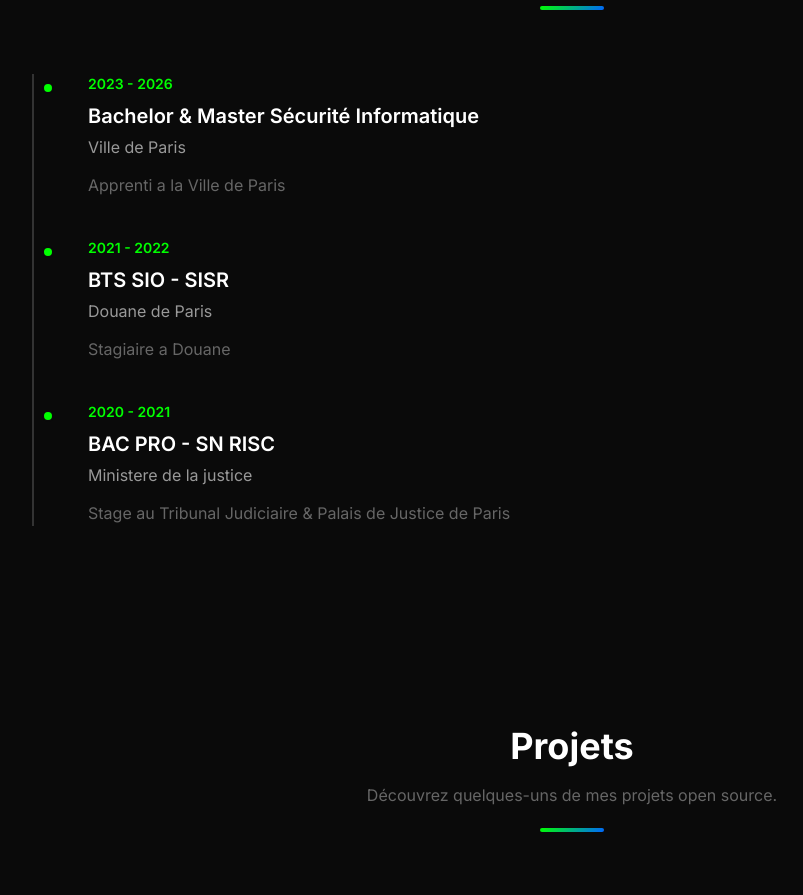
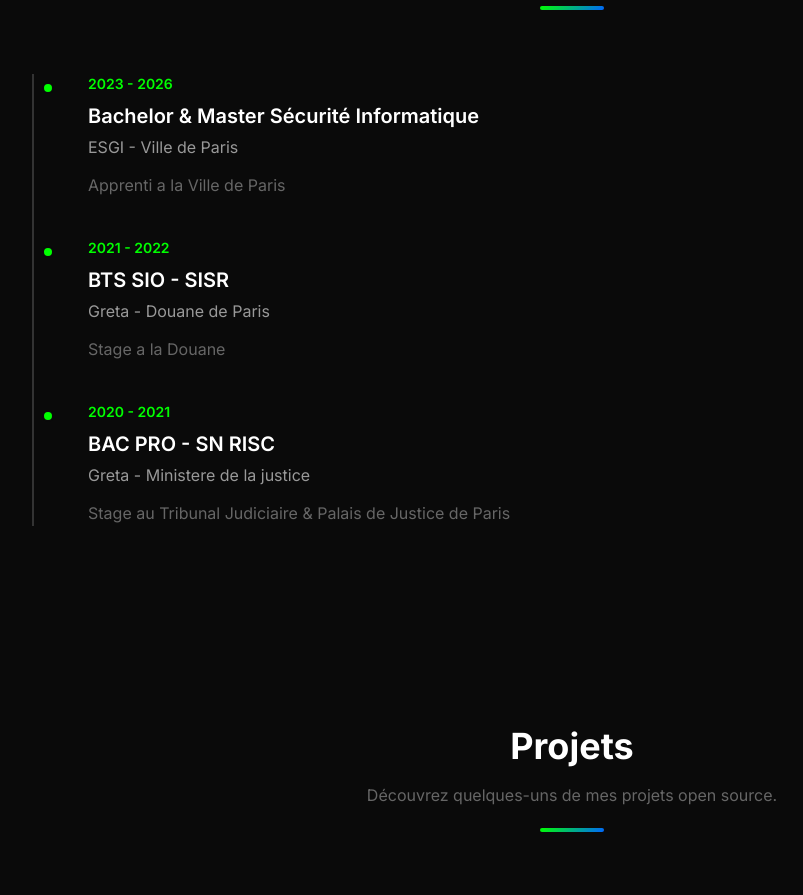
Before and after one commit to M0rPH3U53/M0rPH3U53.github.io, a React (Vite) app: page / in a window 1280 px wide. Shown: the part 3560-4455 px from the top of the page, without its empty margins (68-871 px from the left). Built offline with nearby package versions, Linux system fonts and the light colour scheme.

Commit message:
Update Experience.tsx

```diff
--- a/src/components/Experience.tsx
+++ b/src/components/Experience.tsx
@@ -5,19 +5,19 @@ const Experience: React.FC = () => {
     {
       date: '2023 - 2026',
       title: 'Bachelor & Master Sécurité Informatique',
-      company: 'Ville de Paris',
+      company: 'ESGI - Ville de Paris',
       description: 'Apprenti a la Ville de Paris'
     },
     {
       date: '2021 - 2022',
       title: 'BTS SIO - SISR',
-      company: 'Douane de Paris',
-      description: 'Stagiaire a Douane'
+      company: 'Greta - Douane de Paris',
+      description: 'Stage a la Douane'
     },
     {
       date: '2020 - 2021',
       title: 'BAC PRO - SN RISC',
-      company: 'Ministere de la justice',
+      company: 'Greta - Ministere de la justice',
       description: 'Stage au Tribunal Judiciaire & Palais de Justice de Paris'
     },
   ];
```
